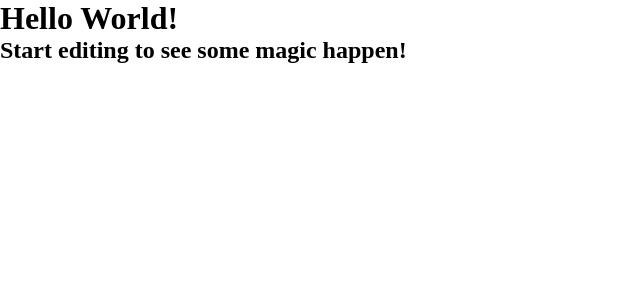
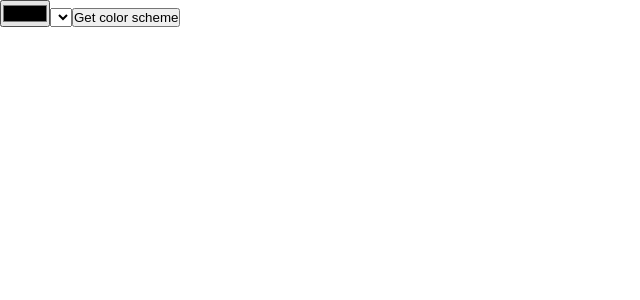
Before and after one commit to yujhenchen/color-scheme-generator-react, a React (Create React App) app: page / in a window 1280 px wide. Shown: the top 300 px of the page, without its empty margins (0-640 px from the left). Built offline with nearby package versions, Linux system fonts and the light colour scheme.

Commit message:
rename file, fetch to get colors, get

```diff
--- a/src/App.js
+++ b/src/App.js
@@ -1,10 +1,53 @@
+import { useState } from "react";
 import "./styles.css";
+import Header from "./Header";
+import CardContainer from "./CardContainer";
+import ColorCard from "./ColorCard";
+import ColorPicker from "./ColorPicker";
+import DropDown from "./DropDown";
+import Button from "./Button";
 
 export default function App() {
+  const [selectedColor, setSelectColor] = useState("#000000");
+  function onGetColor() {
+    fetch(
+      `https://www.thecolorapi.com/scheme?hex=${selectedColor.replace(
+        /[^a-zA-Z0-9 ]/g,
+        ""
+      )}&count=5`,
+      {
+        method: "GET",
+      }
+    )
+      .then((res) => res.json())
+      .then((data) => console.log(data));
+  }
+
+  function onChangeColor(color) {
+    setSelectColor(color);
+  }
+
+  function onClickColorCard(color) {
+    console.log(color);
+  }
+
+  const colors = [];
+  const colorButtonText = "Get color scheme";
+
   return (
-    <div className="App">
-      <h1>Hello World!</h1>
-      <h2>Start editing to see some magic happen!</h2>
-    </div>
+    <>
+      <Header>
+        <ColorPicker onChangeColor={onChangeColor} color={selectedColor} />
+        <DropDown options={[]} />
+        <Button text={colorButtonText} onClick={onGetColor} />
+      </Header>
+      <main>
+        {colors.map((color, index) => (
+          <CardContainer key={index}>
+            <ColorCard {...color} onClick={onClickColorCard} />
+          </CardContainer>
+        ))}
+      </main>
+    </>
   );
 }
--- /dev/null
+++ b/src/CardContainer.js
@@ -0,0 +1,5 @@
+import React from "react";
+
+export default function CardContainer({ children }) {
+  return <div>{children}</div>;
+}
--- a/src/ColorButton.js
+++ /dev/null
@@ -1,5 +0,0 @@
-import React from "react";
-
-export default function ColorButton() {
-  return <button aria-label="Color Picker Button">ColorButton</button>;
-}
--- /dev/null
+++ b/src/ColorCard.js
@@ -0,0 +1,10 @@
+import React from "react";
+
+export default function ColorCard({ colorName, colorValue, onClick }) {
+  return (
+    <div onClick={() => onClick(colorValue)}>
+      <div>{colorName}</div>
+      <p>{colorValue}</p>
+    </div>
+  );
+}
--- /dev/null
+++ b/src/ColorPicker.js
@@ -0,0 +1,12 @@
+import React from "react";
+
+export default function ColorPicker({ onChangeColor, color }) {
+  return (
+    <input
+      aria-label="Color Picker Button"
+      type="color"
+      onChange={(event) => onChangeColor(event.target.value)}
+      value={color}
+    ></input>
+  );
+}
--- /dev/null
+++ b/src/Header.js
@@ -0,0 +1,21 @@
+import React from "react";
+import ColorPicker from "./ColorPicker";
+import DropDown from "./DropDown";
+import Button from "./Button";
+
+export default function Header({
+  //   templateOptions,
+  //   getColorButtonText,
+  //   onGetColor,
+  //   onChangeColor,
+  children,
+}) {
+  return (
+    <header>
+      {/* <ColorPicker onChangeColor={onChangeColor} />
+      <DropDown options={templateOptions} />
+      <Button text={getColorButtonText} onClick={onGetColor} /> */}
+      {children}
+    </header>
+  );
+}
```
